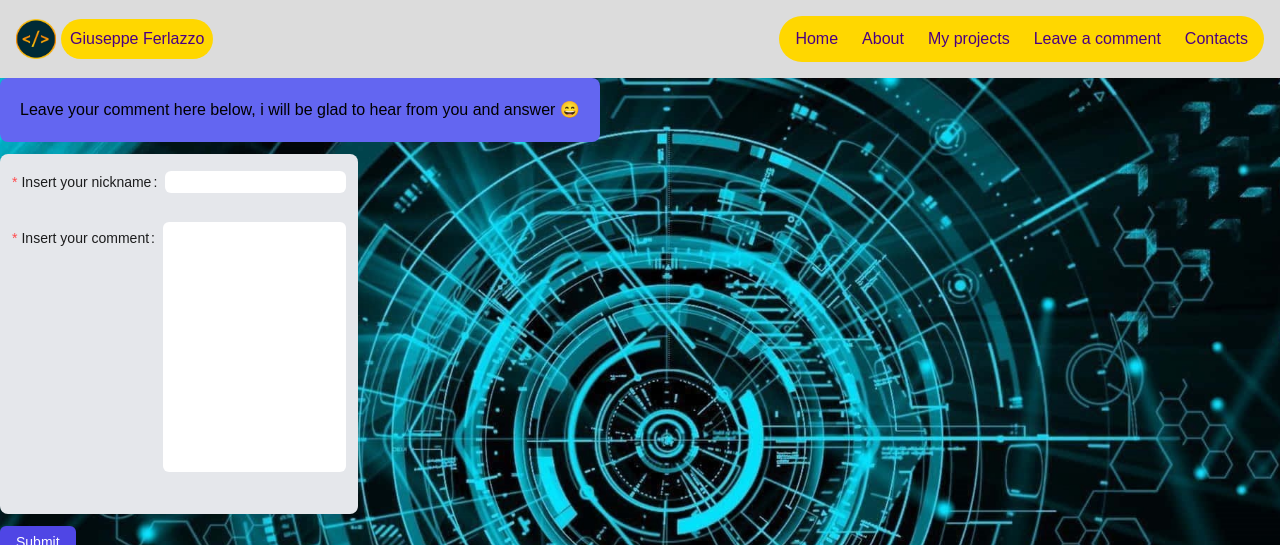
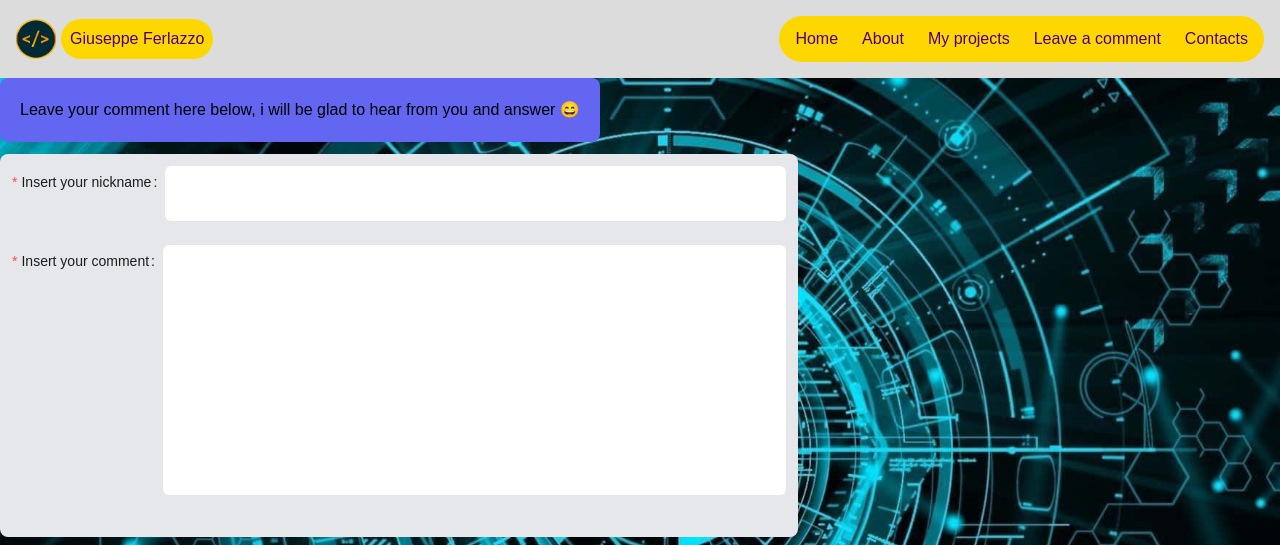
Before and after one commit to peppeferd/my-portfolio, a Next.js app: page /comments in a window 1280 px wide. Shown: the top 545 px of the page. Built offline with nearby package versions, Linux system fonts and the light colour scheme; no server answers; the database is empty.

Commit message:
Updating UI

```diff
--- a/src/app/comments/page.tsx
+++ b/src/app/comments/page.tsx
@@ -63,7 +63,7 @@ const Comments = () => {
                 { required: true, message: "Please input your nickname!" },
               ]}
             >
-              <input className="rounded-md w-fit" />
+              <input className="rounded-md w-full text-5xl" />
             </Form.Item>
 
             <Form.Item<any>
@@ -73,7 +73,7 @@ const Comments = () => {
                 { required: true, message: "Please input your comment!" },
               ]}
             >
-              <textarea className="resize-none h-[250px] rounded-md w-full" />
+              <textarea className="resize-none h-[250px] rounded-md w-full text-5xl" />
             </Form.Item>
           </div>
           <Form.Item>
```
